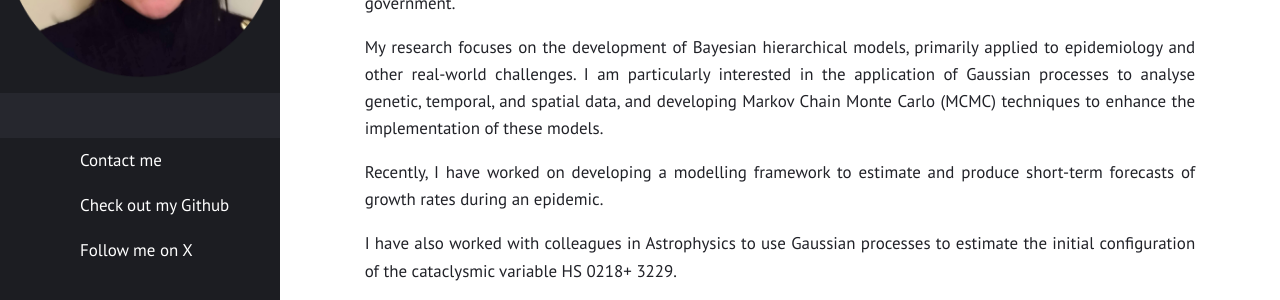
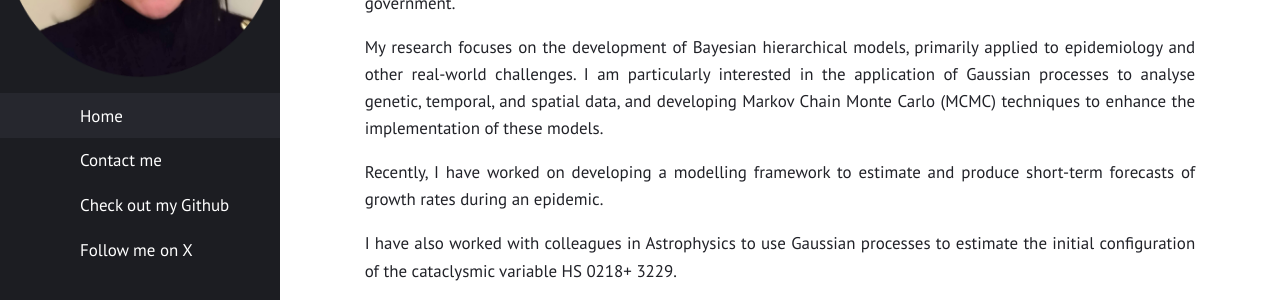
Before and after one commit to lauraguzmanrincon/lauraguzmanrincon.github.io, a Jekyll site: the page built from index.md, in a window 1280 px wide. Shown: the part 241-541 px from the top of the page. Built offline with Jekyll 4.4.1, drawn with Linux system fonts in a browser that asks for light colours.

Commit message:
Update _config.yml

```diff
--- a/_config.yml
+++ b/_config.yml
@@ -5,7 +5,6 @@ permalink: /:title/
 lang: "en"
 excerpt_separator: "\n\n\n"
 date_format: "%B %d, %Y"
-baseurl: "/"
 
 # Layout
 
@@ -13,11 +12,14 @@ show_excerpts: false        # show article excerpts on the home page
 show_frame: true           # adds a gray frame to the site
 show_sidebar: true        # show a sidebar instead of the usual header
 minimal: false             # use a dark header
+navi: false                # include naviagation in sidebar
+### TODO: To include navigation (if I want to add more than just home page), will have to sort the menu for non-sidebar view (i.e. mobile)
+### To do this, need to add new menu style in _includes (at the moment header and footer use same menu style)
 
 # Menu
 
 navigation:                # accepts {file, title, url, icon, sidebaricon}
-  - {file: "index.md", icon = house}
+  - {title: Home, file: "index.md", icon = house}
   #- {file: "publications.md"}
   #- {file: "talks.md"}
   #- {file: "teaching.md"}
```
